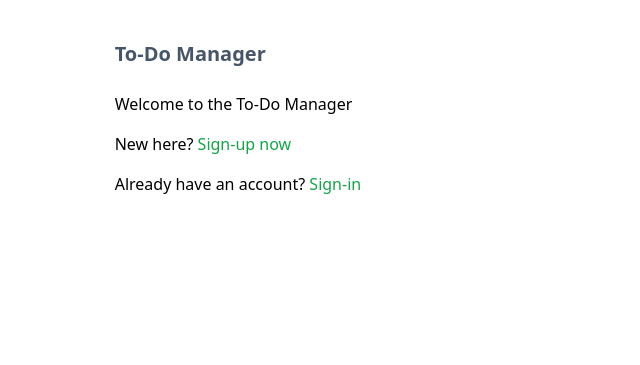
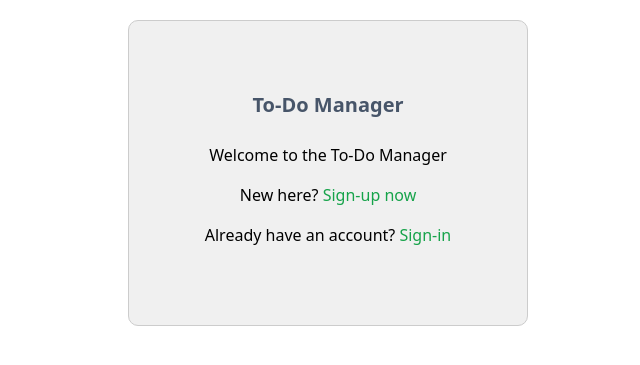
Before and after one commit to sameer-bagde/wd201, a Node project: template todo-app/views/index.ejs in a window 1280 px wide. Shown: the top 365 px of the page, without its empty margins (312-952 px from the left). Run offline with Node 20 templates, Linux system fonts and the light colour scheme; the template is opened without the code that fills it, so the values that code supplies are empty; some libraries are stand-ins or nearby versions.

Commit message:
new index

```diff
--- a/todo-app/views/index.ejs
+++ b/todo-app/views/index.ejs
@@ -1,11 +1,30 @@
+<!DOCTYPE html>
 <html>
   <head>
     <title>TO-DO Manager</title>
     <meta name="viewport" content="width=device-width, initial-scale=1.0">
     <script src="https://cdn.tailwindcss.com"></script>
+    <style>
+      /* Style the solid box */
+      .solid-box {
+        background-color: #f0f0f0; /* Background color of the box */
+        border: 1px solid #ccc;
+        padding: 30px; /* Adjust padding to your preference */
+        border-radius: 10px; /* Optional: Add rounded corners */
+        text-align: center; /* Center the text within the box */
+        width: 400px;
+        height: min-content;
+        display: flex;
+        flex-direction: column;
+        justify-content: flex-start; /* Align content at the top */
+        align-items: center; /* Center content horizontally */
+        margin: 0 auto; /* Center the box horizontally on the page */
+        margin-top: 20px; /* Add some spacing at the top */
+      }
+    </style>
   </head>
   <body>
-    <div class="grid grid-cols-6">
+    <div class="solid-box">
       <div class="col-start-3 col-span-2 py-10">
         <h1 class="text-xl text-slate-600 font-semibold mb-4">To-Do Manager</h1>
         <p class="py-2">Welcome to the To-Do Manager</p>
```
